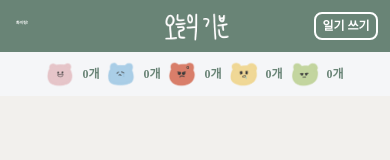
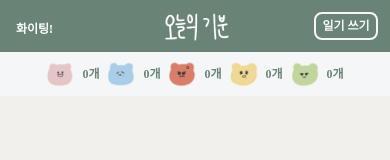
Before and after one commit to seriparkdev/record-of-my-feelings, a React (Create React App) app: page / in a window 390 px wide. Shown: the top 160 px of the page. Built offline with nearby package versions, Linux system fonts and the light colour scheme; a web font is replaced by a local one.

Commit message:
update css

```diff
--- a/src/pages/Home.tsx
+++ b/src/pages/Home.tsx
@@ -102,7 +102,7 @@ export default function Home() {
         </div>
         <button
           type="button"
-          className="border-white text-white md:border-[#698476] border-2 rounded-lg md:text-[#698476] text-xs w-16 p py-1 absolute top-3 md:top-14 right-0 mr-3 md:mt-1 hover:bg-white hover:text-[#698476] md:hover:bg-[#dee2d6]"
+          className="border-[#f5f6f8] md:border-[#698476] border-2 rounded-lg md:text-[#698476] text-xs w-16 p py-1 absolute top-3 md:top-14 text-[#f5f6f8] right-0 mr-3 md:mt-1 hover:bg-white hover:text-[#698476] md:hover:bg-[#dee2d6]"
           onClick={() => setIsOpenModal(!isOpenModal)}
         >
           일기 쓰기
@@ -164,7 +164,7 @@ export default function Home() {
             : emptyStateHandler()}
         </span>
       </div>
-      <div className="absolute top-0 text-white md:text-[#698476] text-[4px] md:text-xs md:inset-y-auto pl-4 mt-5 md:mt-4">
+      <div className="absolute top-0 text-white md:text-[#698476] text-[12px] md:text-xs md:inset-y-auto pl-4 mt-5 md:mt-4">
         <span>{pepTalk[randomValue]}</span>
       </div>
       {isOpenModal && (
```
